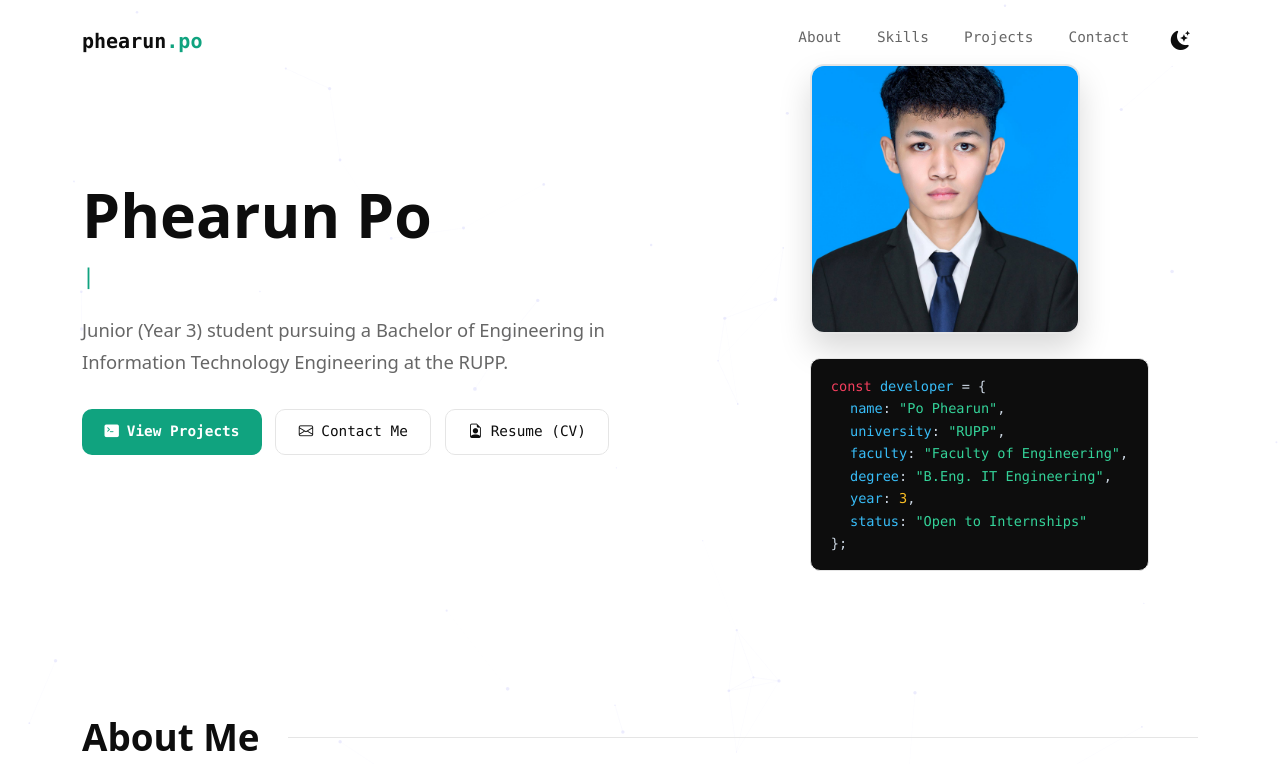
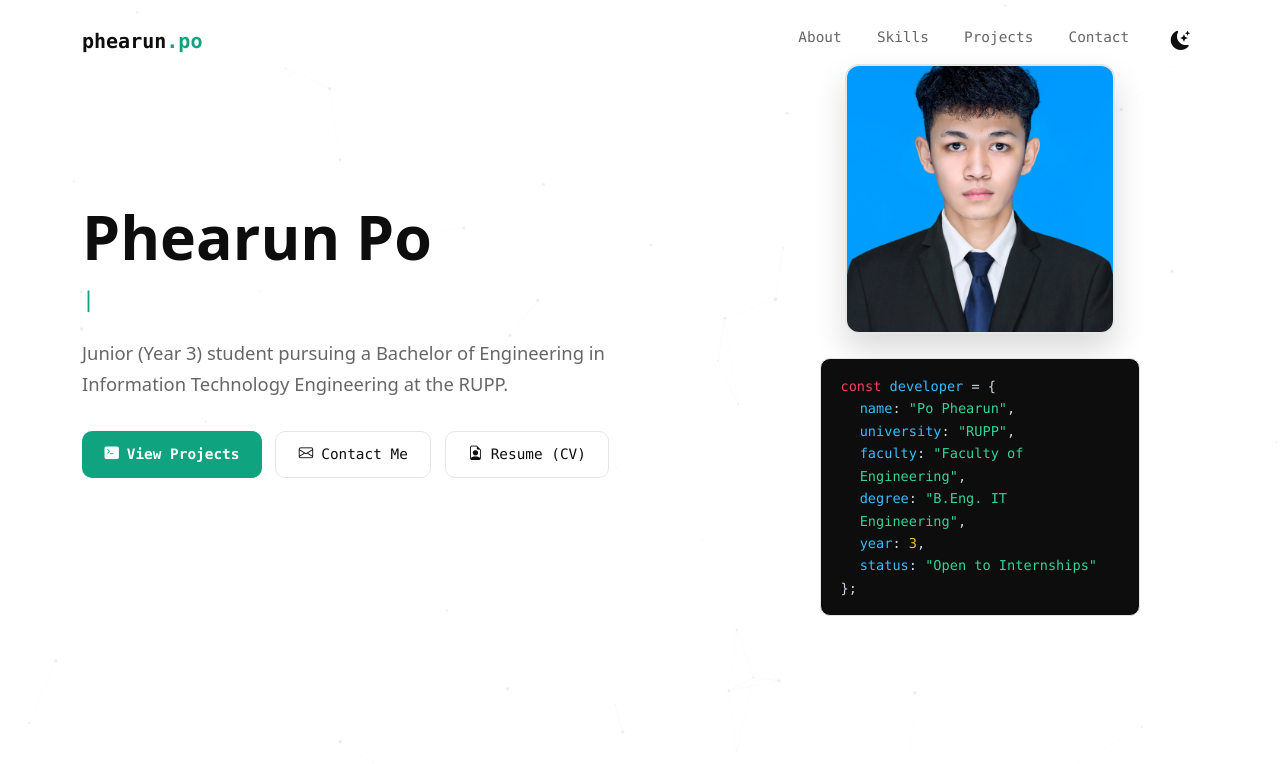
Before and after one commit to therealphearunpo/My-portfolio, a React (Vite) app: page / in a window 1280 px wide. Shown: the top 764 px of the page. Built offline with nearby package versions, Linux system fonts and the light colour scheme.

Commit message:
fix: Align hero avatar and code snippet box perfectly

```diff
--- a/src/components/Hero.jsx
+++ b/src/components/Hero.jsx
@@ -58,7 +58,7 @@
 
           <div className="col-lg-5">
             <div className="hero-avatar-box">
-              <div>
+              <div className="d-flex flex-column align-items-center w-100">
                 <div className="avatar-frame">
                   <img src="/avatar.jpg" alt="Po Phearun" />
                 </div>
--- a/src/style.css
+++ b/src/style.css
@@ -323,6 +323,8 @@
   font-size: 0.85rem;
   margin-top: 1.5rem;
   color: #cbd5e1;
+  width: 100%;
+  max-width: 320px;
 }
 
 .code-box .kw { color: #f43f5e; }
```
